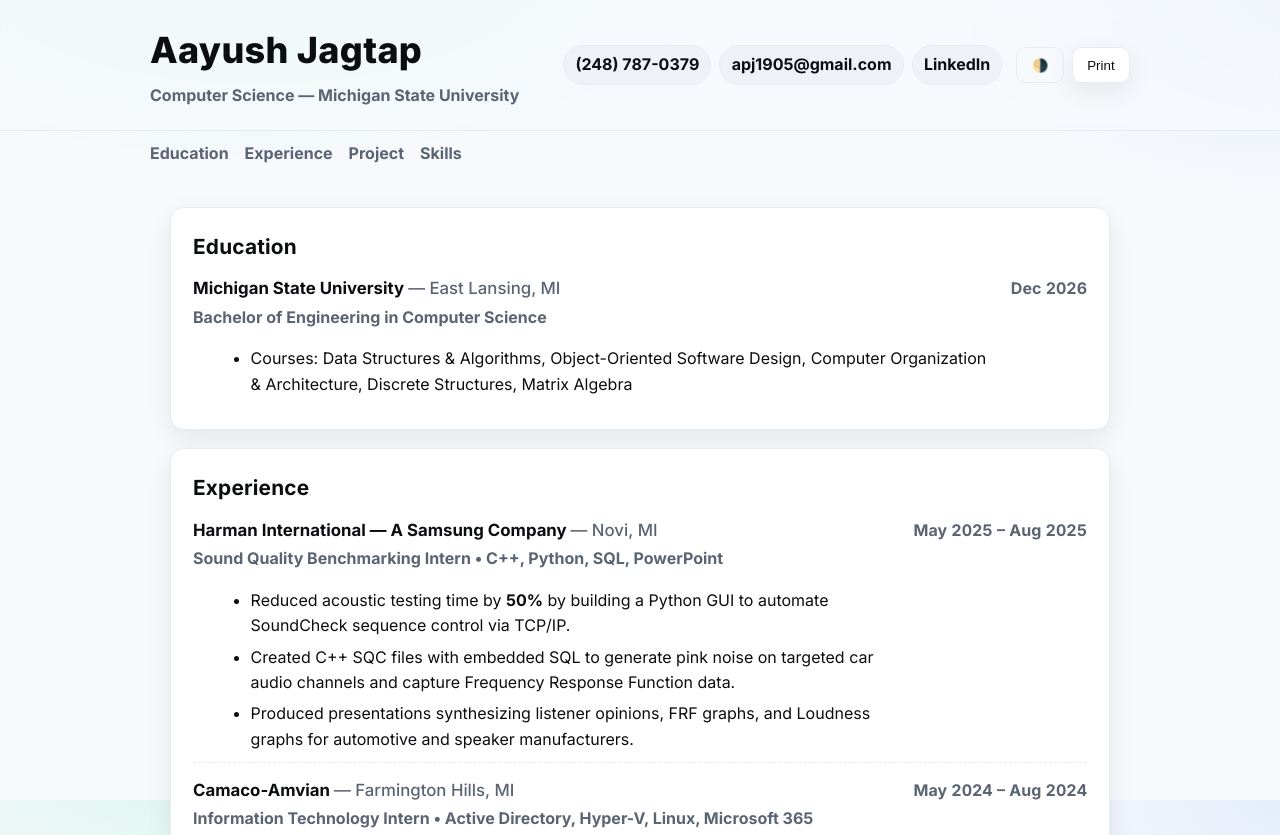
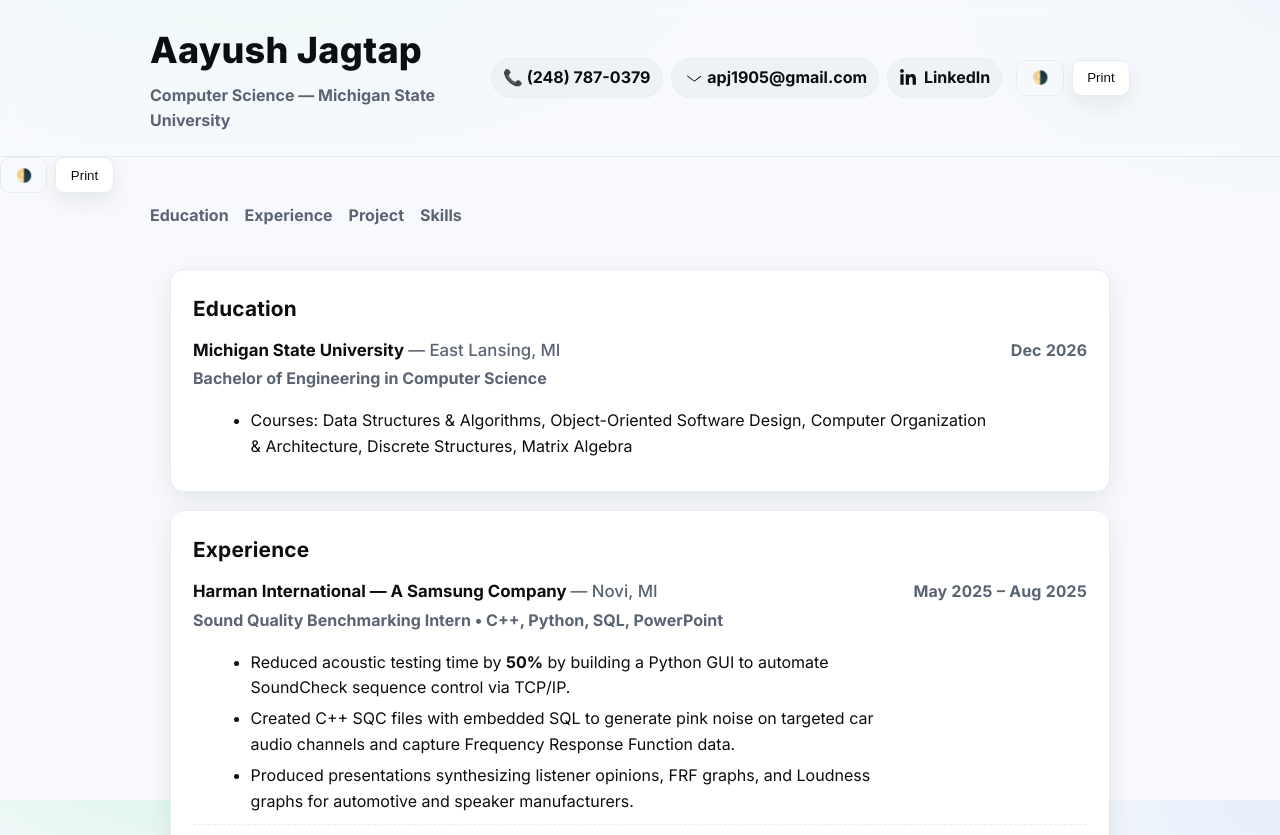
Before and after one commit to aayushjagtap/aayushjagtap.github.io, a plain HTML site: page index.html in a window 1280 px wide. Shown: the top 835 px of the page. Drawn offline with Linux system fonts and the light colour scheme.

Commit message:
LeUpdate

```diff
--- a/index.html
+++ b/index.html
@@ -3,7 +3,7 @@
 <head>
   <meta charset="utf-8" />
   <meta name="viewport" content="width=device-width,initial-scale=1" />
-  <title>Aayush Jagtap — Resume</title>
+  <title>Aayush Jagtap</title>
   <meta name="description" content="Resume of Aayush Jagtap — Computer Science student at Michigan State University." />
   <link rel="preconnect" href="https://fonts.googleapis.com">
   <link rel="preconnect" href="https://fonts.gstatic.com" crossorigin>
@@ -23,10 +23,31 @@
       </div>
 
       <div class="contact">
-        <a href="tel:+12487870379" class="chip" aria-label="Phone">(248) 787-0379</a>
-        <a href="mailto:apj1905@gmail.com" class="chip">apj1905@gmail.com</a>
-        <a href="https://www.linkedin.com/in/aayush-jagtap" class="chip" target="_blank" rel="noopener">LinkedIn</a>
+        <a href="tel:+12487870379" class="chip" aria-label="Phone">📞 (248) 787-0379</a>
+
+        <a href="mailto:apj1905@gmail.com" class="chip" aria-label="Email">
+          <!-- Gmail SVG -->
+          <svg xmlns="http://www.w3.org/2000/svg" width="18" height="18" viewBox="0 0 512 512" fill="currentColor" style="vertical-align:middle">
+            <path d="M502.3 190.8L320 332.1 137.7 190.8c-5.7-4.2-13.7-3-17.9 2.7-4.2 5.7-3 13.7 2.7 17.9l192 141c2.3 1.7 5.1 2.6 8 2.6s5.7-.9 8-2.6l192-141c5.7-4.2 6.9-12.2 2.7-17.9-4.2-5.7-12.2-6.9-17.9-2.7z"/>
+          </svg>
+          apj1905@gmail.com
+        </a>
+
+        <a href="https://www.linkedin.com/in/aayush-jagtap" class="chip" target="_blank" rel="noopener" aria-label="LinkedIn">
+          <!-- LinkedIn SVG -->
+          <svg xmlns="http://www.w3.org/2000/svg" width="18" height="18" viewBox="0 0 448 512" fill="currentColor" style="vertical-align:middle">
+            <path d="M100.28 448H7.4V148.9h92.88zm-46.44-340.7C24.1 107.3 0 83.2 0 53.6 0 24 24.1 0 53.6 0c29.5 0 53.6 24 53.6 53.6 0 29.6-24.1 53.7-53.6 53.7zM447.9 448h-92.4V304.1c0-34.2-.7-78.2-47.6-78.2-47.7 0-55 37.3-55 75.8V448H160V148.9h88.7v40.8h1.3c12.4-23.6 42.6-48.4 87.6-48.4 93.7 0 111.1 61.7 111.1 141.9V448z"/>
+          </svg>
+          LinkedIn
+        </a>
       </div>
+
+      <div class="header-actions">
+        <button id="themeToggle" class="btn ghost" title="Toggle theme" aria-label="Toggle theme">🌗</button>
+        <button id="printBtn" class="btn" title="Print / Save PDF" aria-label="Print">Print</button>
+      </div>
+    </div>
+  </header>
 
       <div class="header-actions">
         <button id="themeToggle" class="btn ghost" title="Toggle theme" aria-label="Toggle theme">🌗</button>
@@ -122,7 +143,7 @@
         <div class="skill-block">
           <h3>Languages</h3>
           <ul class="tags">
-            <li>Python</li><li>C/C++</li><li>Java/Javascript</li><li>SQL</li><li>ARM Assembly</li><li>MATLAB</li><li>XML</li></li>HTML/CSS</li>
+            <li>Python</li><li>C/C++</li><li>Java/Javascript</li><li>SQL</li><li>ARM Assembly</li><li>MATLAB</li><li>XML</li><li>HTML/CSS</li>
           </ul>
         </div>
         <div class="skill-block">
```
